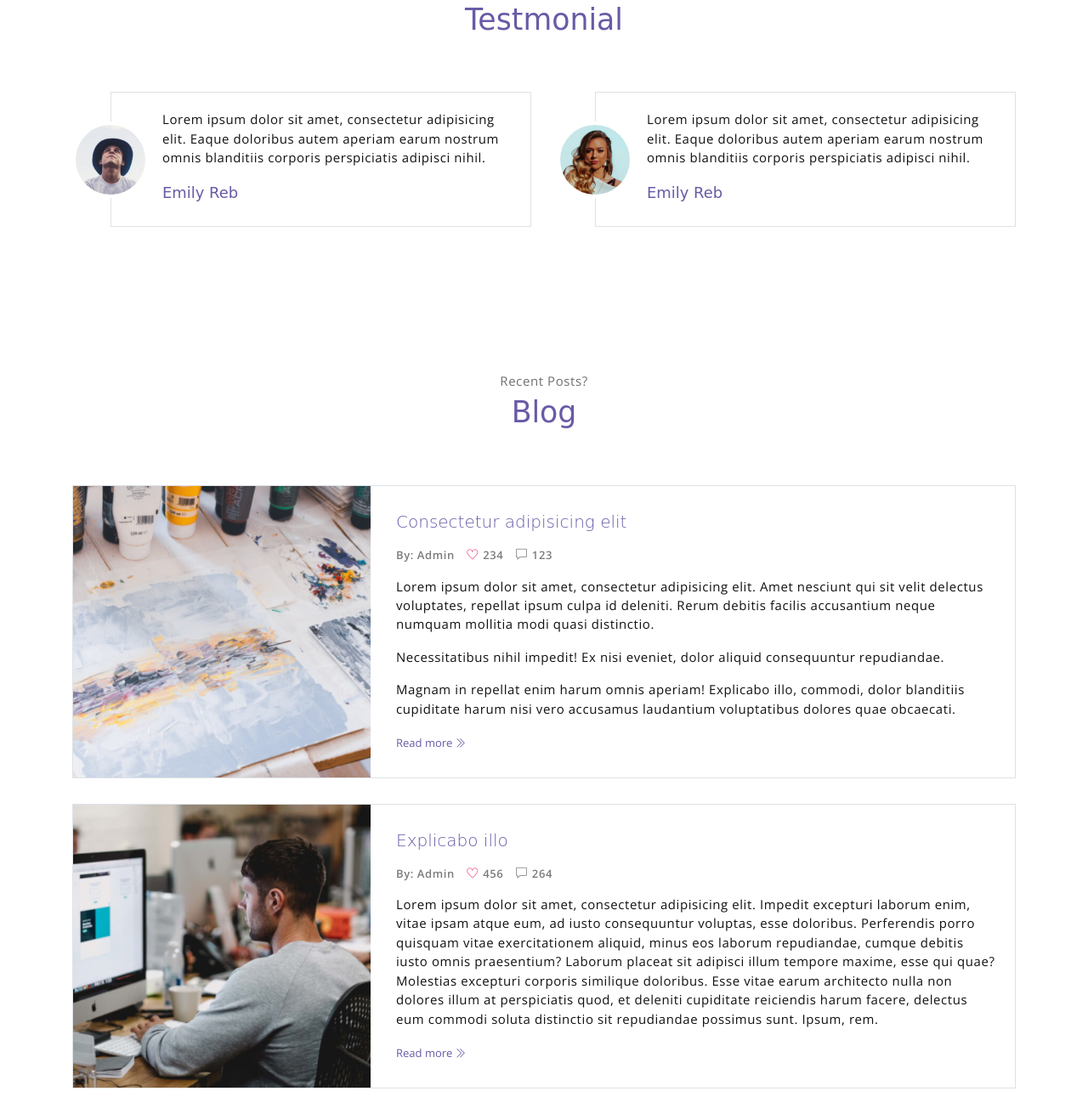
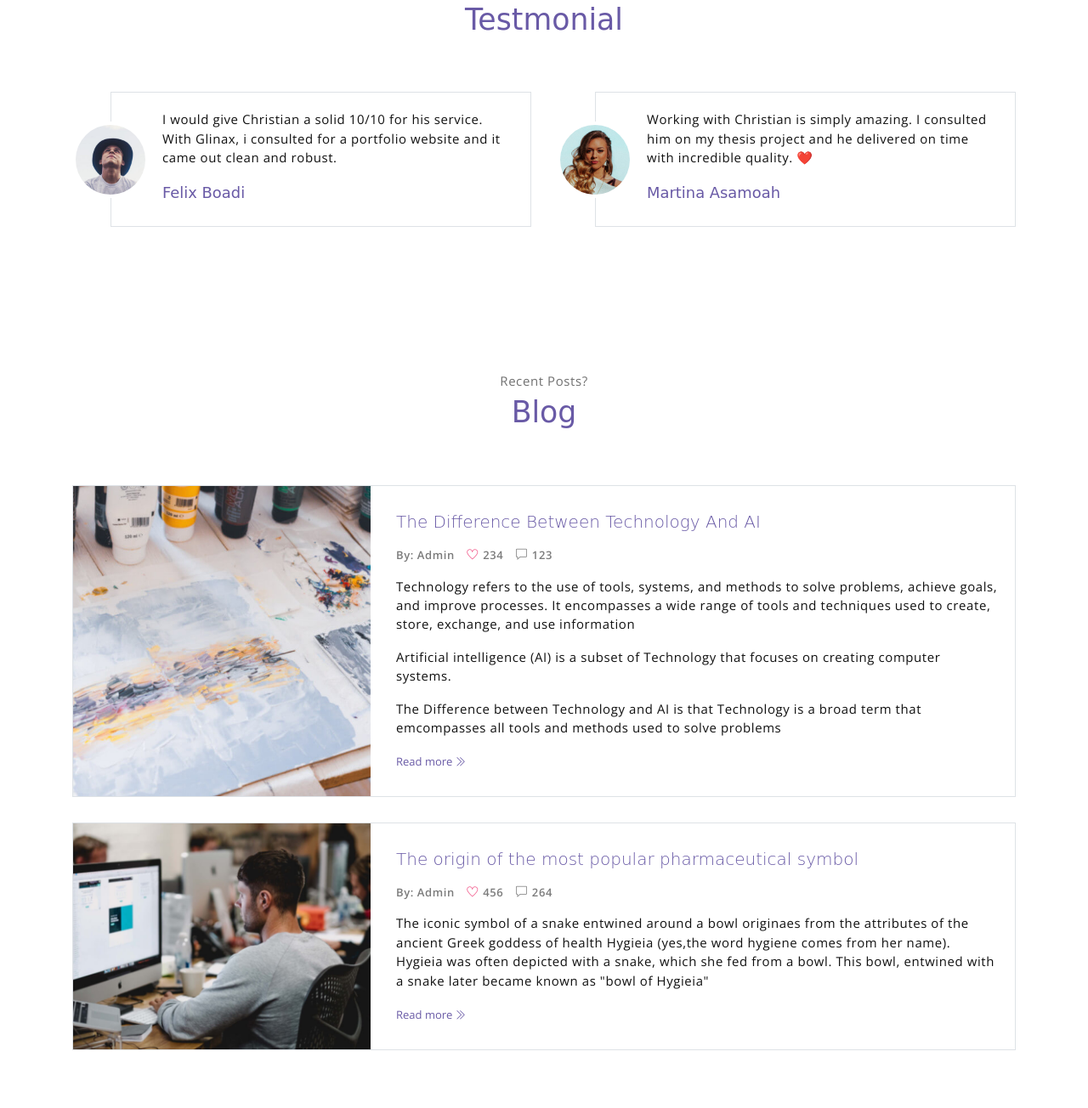
Before and after one commit to links-astec/links-astec.github.io, a plain HTML site: page index.html in a window 1280 px wide. Shown: the part 2756-4060 px from the top of the page at 85% size. Drawn offline with nearby package versions, Linux system fonts and the light colour scheme; a web font is replaced by a local one.

Commit message:
Update index.html

```diff
--- a/index.html
+++ b/index.html
@@ -4,8 +4,8 @@
 <head>
     <meta charset="utf-8">
     <meta name="viewport" content="width=device-width, initial-scale=1, shrink-to-fit=no">
-    <meta name="description" content="Personal website for Vincent Kofi Akorsu.">
-    <meta name="author" content="Vincent Kofi Akorsu">
+    <meta name="description" content="Personal website for Christian Oppong">
+    <meta name="author" content="Gabriel Nii Attoh Quaye">
     <title>Personal Website</title>
     <!-- font icons -->
     <link rel="stylesheet" href="assets/vendors/themify-icons/css/themify-icons.css">
@@ -198,7 +198,7 @@
             <!-- row -->
             <div class="row align-items-center">
                 <div class="col-sm offset-md-1 mb-4 mb-md-0">
-                    <h6 class="title text-light">Want to work with me?</h6>
+                    <h6 class="title text-light">Want to work with me? </h6>
                     <p class="m-0 text-light">Always feel Free to Contact & Hire me</p>
                 </div>
                 <div class="col-sm offset-sm-2 offset-md-3">
@@ -223,10 +223,11 @@
                                 alt="Download free bootstrap 4 landing page, free boootstrap 4 templates, Download free bootstrap 4.1 landing page, free boootstrap 4.1.1 templates, meyawo Landing page">
                         </div>
                         <div class="testimonial-card-body">
-                            <p class="testimonial-card-subtitle">Lorem ipsum dolor sit amet, consectetur adipisicing
-                                elit. Eaque doloribus autem aperiam earum nostrum omnis blanditiis corporis perspiciatis
-                                adipisci nihil.</p>
-                            <h6 class="testimonial-card-title">Emily Reb</h6>
+                            <p class="testimonial-card-subtitle">
+                                I would give Christian a solid 10/10 for his service.
+                                With Glinax, i consulted for a portfolio website and it came out clean and robust.
+                            </p>
+                            <h6 class="testimonial-card-title">Felix Boadi</h6>
                         </div>
                     </div>
                 </div>
@@ -237,10 +238,10 @@
                                 alt="Download free bootstrap 4 landing page, free boootstrap 4 templates, Download free bootstrap 4.1 landing page, free boootstrap 4.1.1 templates, meyawo Landing page">
                         </div>
                         <div class="testimonial-card-body">
-                            <p class="testimonial-card-subtitle">Lorem ipsum dolor sit amet, consectetur adipisicing
-                                elit. Eaque doloribus autem aperiam earum nostrum omnis blanditiis corporis perspiciatis
-                                adipisci nihil.</p>
-                            <h6 class="testimonial-card-title">Emily Reb</h6>
+                            <p class="testimonial-card-subtitle">Working with Christian is simply amazing.
+                            I consulted him on my thesis project and he delivered on time with incredible quality. ❤️
+                            </p>
+                            <h6 class="testimonial-card-title">Martina Asamoah</h6>
                         </div>
                     </div>
                 </div>
@@ -261,23 +262,25 @@
                         alt="Download free bootstrap 4 landing page, free boootstrap 4 templates, Download free bootstrap 4.1 landing page, free boootstrap 4.1.1 templates, meyawo Landing page">
                 </div>
                 <div class="blog-card-body">
-                    <h5 class="blog-card-title">Consectetur adipisicing elit</h6>
+                    <h5 class="blog-card-title">The Difference Between Technology And AI </h6>
 
                         <p class="blog-card-caption">
                             <a href="#">By: Admin</a>
                             <a href="#"><i class="ti-heart text-danger"></i> 234</a>
                             <a href="#"><i class="ti-comment"></i> 123</a>
                         </p>
-                        <p>Lorem ipsum dolor sit amet, consectetur adipisicing elit. Amet nesciunt qui sit velit
-                            delectus voluptates, repellat ipsum culpa id deleniti. Rerum debitis facilis accusantium
-                            neque numquam mollitia modi quasi distinctio.</p>
+                        <p>
+                        Technology refers to the use of tools, systems, and methods to solve problems, achieve goals, and improve processes.
+                    It encompasses a wide range of tools and techniques used to create, store, exchange, and use information
+                        </p>
 
-                        <p><b>Necessitatibus nihil impedit! Ex nisi eveniet, dolor aliquid consequuntur repudiandae.</b>
+                        <p><b>Artificial intelligence (AI) is a subset of Technology that focuses on creating computer systems.</b>
                         </p>
-                        <p>Magnam in repellat enim harum omnis aperiam! Explicabo illo, commodi, dolor blanditiis
-                            cupiditate harum nisi vero accusamus laudantium voluptatibus dolores quae obcaecati.</p>
+                        <p>The Difference between Technology and AI is that Technology is a broad term that emcompasses all tools
+                            and methods used to solve problems
+                        </p>
 
-                        <a href="#" class="blog-card-link">Read more <i class="ti-angle-double-right"></i></a>
+                        <a href="https://t.me/Glinax1" class="blog-card-link">Read more <i class="ti-angle-double-right"></i></a>
                 </div>
             </div><!-- end of blog wrapper -->
 
@@ -288,7 +291,7 @@
                         alt="Download free bootstrap 4 landing page, free boootstrap 4 templates, Download free bootstrap 4.1 landing page, free boootstrap 4.1.1 templates, meyawo Landing page">
                 </div>
                 <div class="blog-card-body">
-                    <h5 class="blog-card-title">Explicabo illo</h6>
+                    <h5 class="blog-card-title">The origin of the most popular pharmaceutical symbol</h6>
 
                         <p class="blog-card-caption">
                             <a href="#">By: Admin</a>
@@ -296,15 +299,14 @@
                             <a href="#"><i class="ti-comment"></i> 264</a>
                         </p>
 
-                        <p>Lorem ipsum dolor sit amet, consectetur adipisicing elit. Impedit excepturi laborum enim,
-                            vitae ipsam atque eum, ad iusto consequuntur voluptas, esse doloribus. Perferendis porro
-                            quisquam vitae exercitationem aliquid, minus eos laborum repudiandae, cumque debitis iusto
-                            omnis praesentium? Laborum placeat sit adipisci illum tempore maxime, esse qui quae?
-                            Molestias excepturi corporis similique doloribus. Esse vitae earum architecto nulla non
-                            dolores illum at perspiciatis quod, et deleniti cupiditate reiciendis harum facere, delectus
-                            eum commodi soluta distinctio sit repudiandae possimus sunt. Ipsum, rem.</p>
+                        <p>
+                            The iconic symbol of a snake entwined around a bowl originaes from the attributes
+                        of the ancient Greek goddess of health Hygieia (yes,the word hygiene comes from her name).
+                        Hygieia was often depicted with a snake, which she fed from a bowl.
+                        This bowl, entwined with a snake later became known as "bowl of Hygieia"
+                        </p>
 
-                        <a href="#" class="blog-card-link">Read more <i class="ti-angle-double-right"></i></a>
+                        <a href="https://t.me/Glinax1" class="blog-card-link">Read more <i class="ti-angle-double-right"></i></a>
                 </div>
             </div><!-- end of blog wrapper -->
 
```
